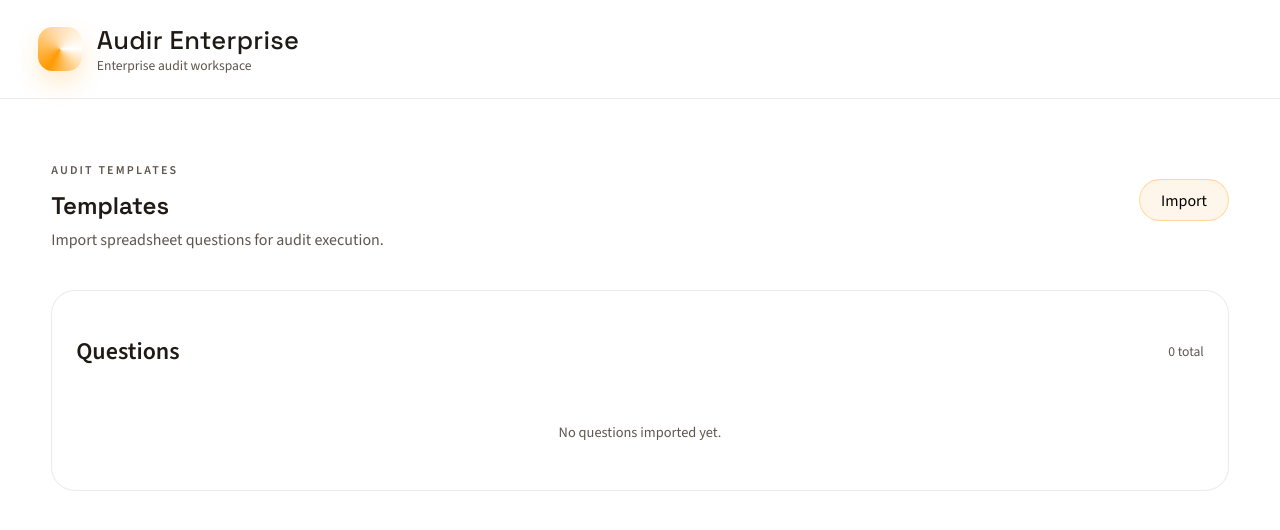
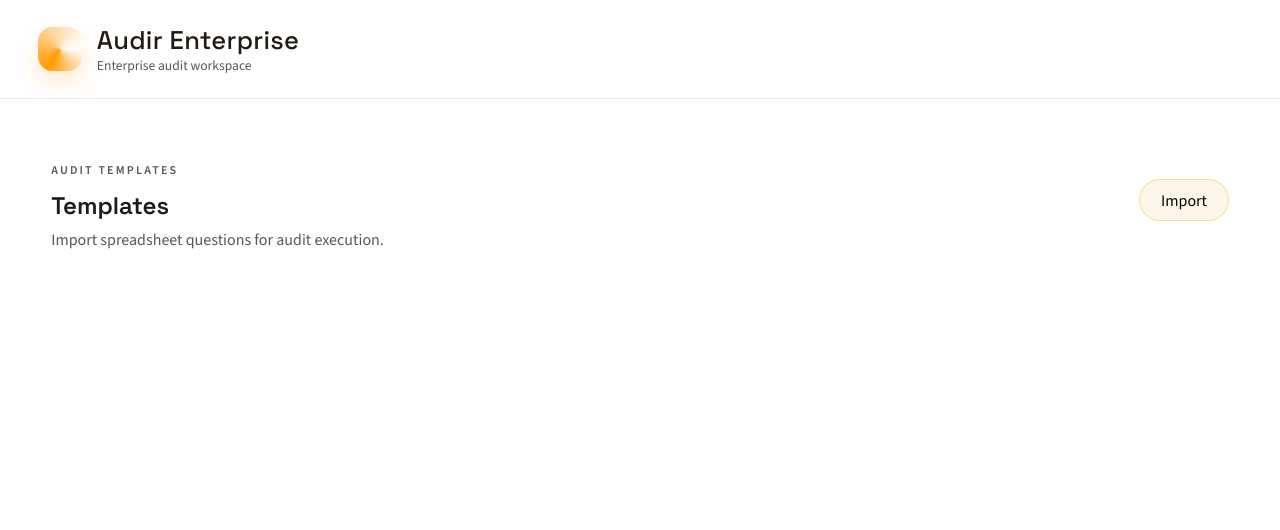
Before and after one commit to Vigameq/audir-classic, an Angular app: page /templates in a window 1280 px wide. Shown: the top 530 px of the page. Built offline with nearby package versions, Linux system fonts and the light colour scheme.

Commit message:
Remove templates questions section

```diff
--- a/src/app/pages/templates/templates.html
+++ b/src/app/pages/templates/templates.html
@@ -11,21 +11,6 @@
       </button>
     </div>
   </header>
-
-  <section class="panel">
-    <div class="panel-header">
-      <h2>Questions</h2>
-      <span class="count">{{ questions.length }} total</span>
-    </div>
-    <p class="error" *ngIf="importError">{{ importError }}</p>
-    <div class="loading" *ngIf="isImporting">Importing…</div>
-    <ol class="question-list" *ngIf="questions.length">
-      <li *ngFor="let question of questions">{{ question }}</li>
-    </ol>
-    <div class="empty" *ngIf="!questions.length && !isImporting">
-      No questions imported yet.
-    </div>
-  </section>
 
   <section class="panel" *ngIf="templates.length">
     <div class="panel-header">
```
